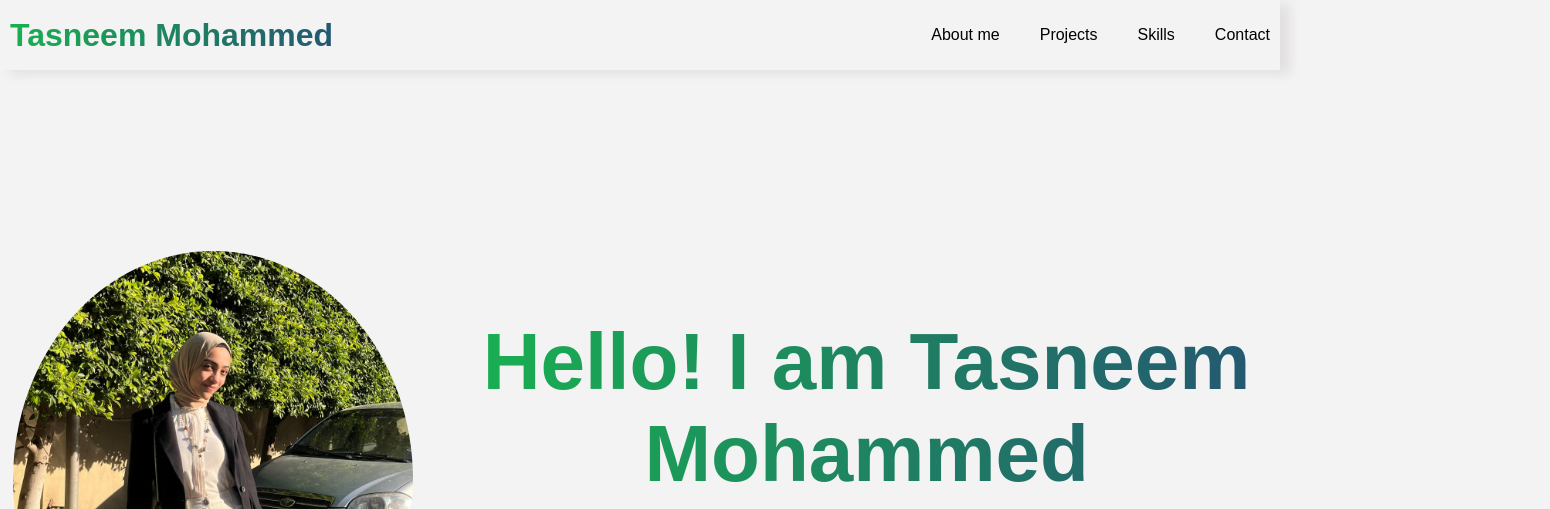
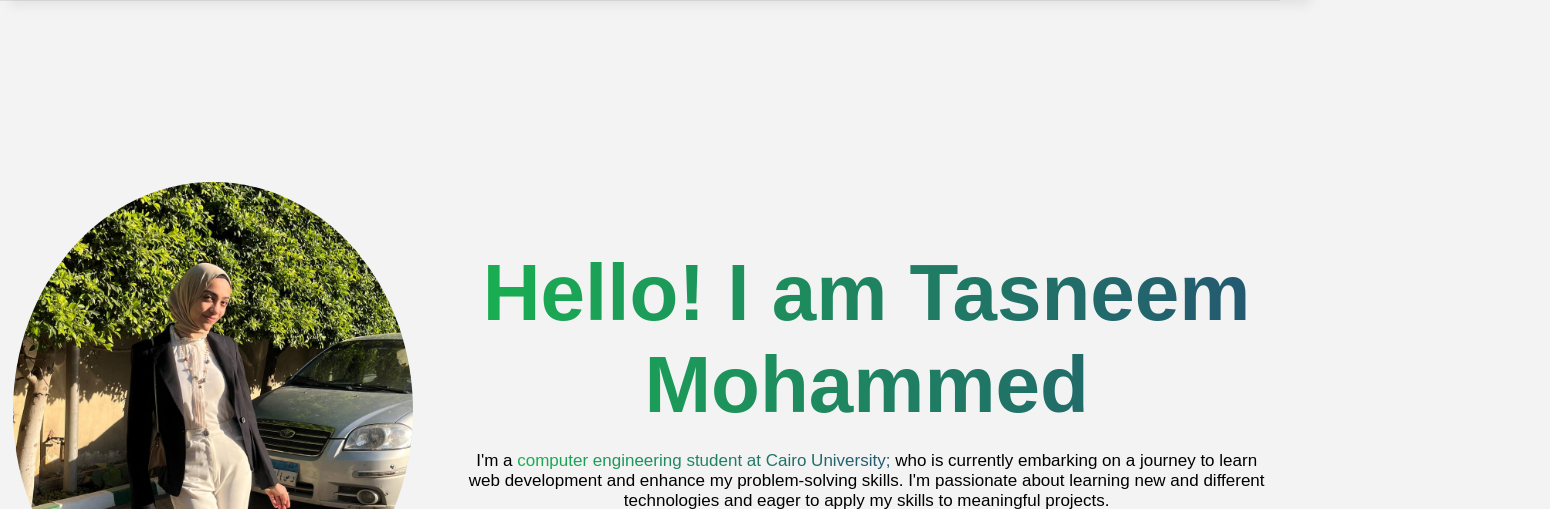
Before and after one commit to Tasneemmohammed0/web-dev-training, a plain HTML site: page my portfolio project/index.html in a window 1280 px wide. Shown: the top 509 px of the page, 1550 px wide, since content can reach past the window. Drawn offline with Linux system fonts and the light colour scheme.

Commit message:
📌 Conntrolled the navigation bar appearance

```diff
--- a/my portfolio project/index.html
+++ b/my portfolio project/index.html
@@ -5,6 +5,7 @@
     <meta name="viewport" content="width=device-width, initial-scale=1.0" />
     <link rel="stylesheet" href="style.css" />
     <title>Tasneemohammed.dev</title>
+    <script defer src="script.js"></script>
   </head>
   <body>
     <header class="header">
@@ -20,9 +21,9 @@
           <li class="nav__item">
             <a class="nav__link" href="#skills">Skills</a>
           </li>
-          <li class="nav__item">
+          <!-- <li class="nav__item">
             <a class="nav__link" href="#contact">Contact</a>
-          </li>
+          </li> -->
         </ul>
       </nav>
     </header>
--- a/my portfolio project/script.js
+++ b/my portfolio project/script.js
@@ -1,18 +1,13 @@
 "use strict";
 
 const header = document.querySelector(".header");
-const nav = document.querySelector(".nav");
+let lastScrollY = window.scrollY;
 
-const stickyNav = function (entries) {
-  const [entry] = entries;
-
-  if (!entry.isIntersecting) nav.classList.add("sticky");
-  else nav.classList.remove("sticky");
-};
-let options = {
-  root: null,
-  rootMargin: "0px",
-  threshold: 1.0,
-};
-
-let observer = new IntersectionObserver(callback, options);
+window.addEventListener("scroll", () => {
+  if (window.scrollY < lastScrollY) {
+    header.classList.add("sticky");
+  } else {
+    header.classList.remove("sticky");
+  }
+  lastScrollY = window.scrollY;
+});
--- a/my portfolio project/style.css
+++ b/my portfolio project/style.css
@@ -8,29 +8,19 @@ html {
 body {
   margin: 0;
   background-color: #f3f3f3;
-  margin-bottom: 1000px;
+  margin-bottom: 200px;
 }
 a {
   text-decoration: none;
 }
 
-.header {
-  background-color: #f3f3f3;
-  top: 0;
-  /* position: sticky; */
-  z-index: 1000;
-  display: flex;
-  justify-content: space-between;
-  align-items: center;
-  height: 50px;
-  box-shadow: 10px 4px 10px rgba(189, 178, 178, 0.3);
-  padding: 10px;
+.section {
+  padding: 50px;
+  border-top: 1px solid #ddd;
 }
 
-#sticky {
-  position: sticky;
-}
 .my-name,
+.nav__link:hover,
 .welcome-text,
 .current-uni,
 .contacts h3,
@@ -49,15 +39,36 @@ a {
   color: transparent; /* Fallback color if background-clip is not supported */
 }
 
-.nav {
+.header {
   display: flex;
   justify-content: space-between;
   align-items: center;
+  z-index: 100;
+  height: 50px;
+  width: 100%;
+  background-color: #f3f3f3;
+  box-shadow: 10px 4px 10px rgba(189, 178, 178, 0.3);
+  padding: 10px;
+  position: fixed;
+  top: 0;
+
+  transform: translateY(-100%);
+  transition: transform 0.3s ease-in-out;
+}
+
+.header.sticky {
+  transform: translateY(0);
+}
+
+.nav {
+  display: flex;
+  justify-content: right;
+  align-items: center;
+  padding: 20px;
 }
 
 .nav__links {
   display: flex;
-  justify-content: space-between;
   align-items: center;
   column-gap: 40px;
   color: black;
@@ -95,7 +106,6 @@ ul {
 .welcome-text {
   font-size: 80px;
   margin: 0;
-  /* margin-bottom: 10px; */
 }
 
 .description {
@@ -220,39 +230,3 @@ ul {
 .languages-text {
   color: #595656;
 }
-/*
- .dynamic-info {
-  white-space: nowrap;
-  overflow: hidden;
-  width: 0;
-  animation: slide 4s steps(10) infinite;
-}
-
-.dynamic-info li {
-  list-style: none;
-  position: relative;
-  top: 0;
-}
-
-.dynamic-info li span::after {
-  position: absolute;
-  left: 0;
-  content: "";
-}
-
-@keyframes slide {
-  100% {
-    top: -360;
-  }
-}
-*/
-
-/* @keyframes blink-caret {
-  from,
-  to {
-    border-color: transparent;
-  }
-  50% {
-    border-color: black;
-  }
-} */
```
